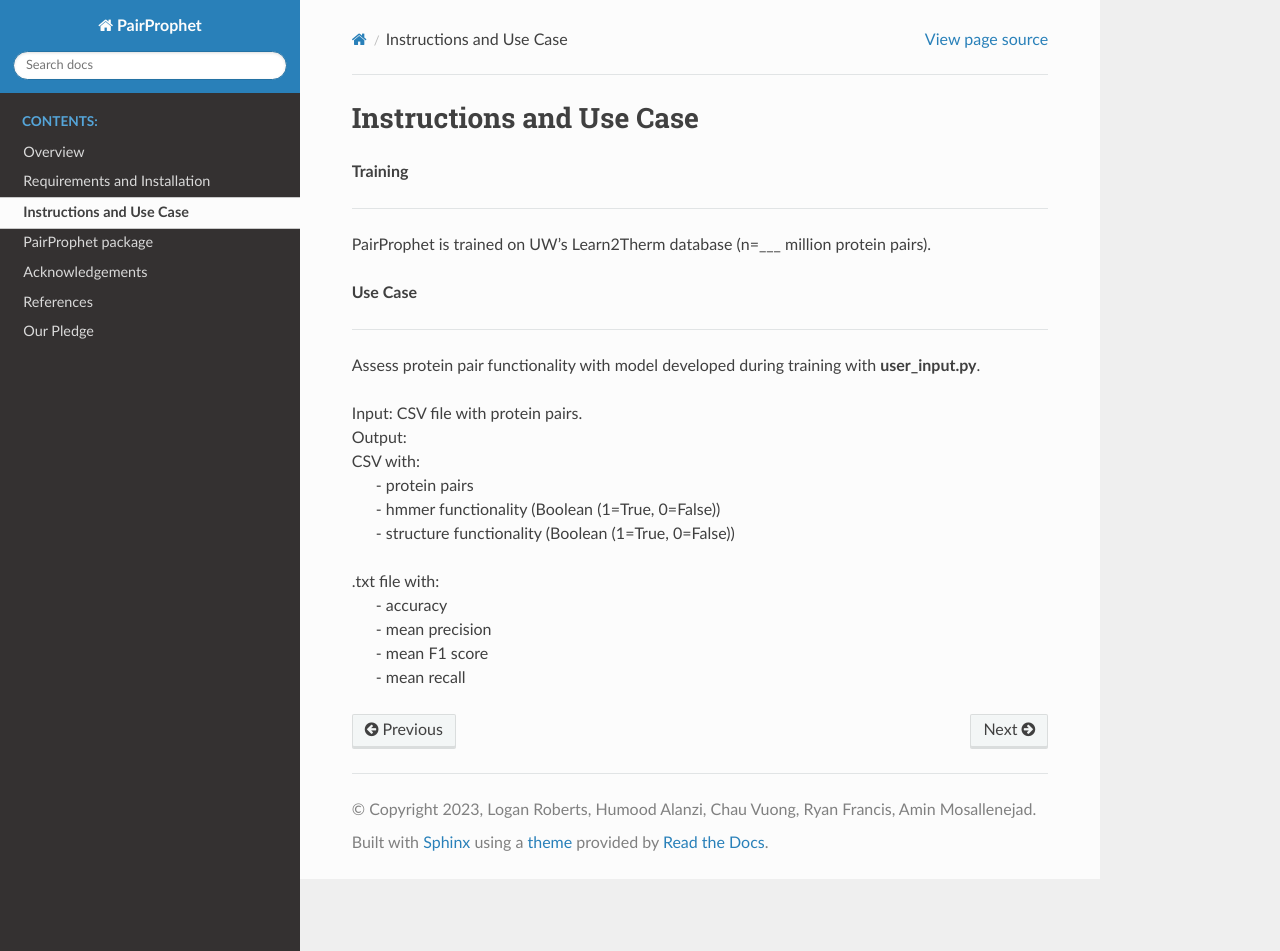
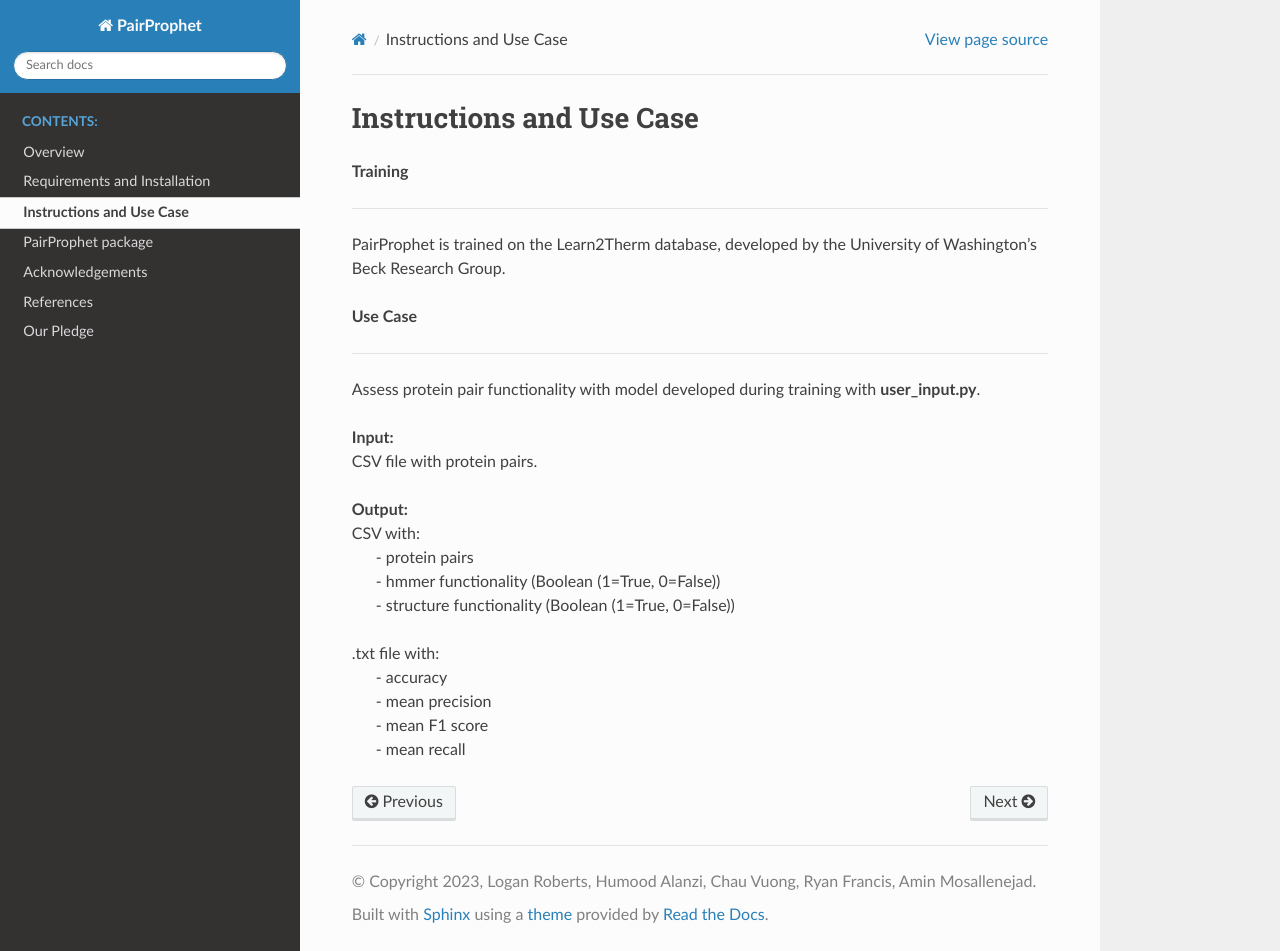
Before and after one commit to learn2therm/PairProphet, a Sphinx documentation site: the page built from docs/Contents/Instructions.rst, in a window 1280 px wide and 951 px high. Built offline with Sphinx 7.4.7 and the Read the Docs theme 2.0.0, drawn with Linux system fonts in a browser that asks for light colours.

Commit message:
update instructions page

```diff
--- a/docs/Contents/Instructions.rst
+++ b/docs/Contents/Instructions.rst
@@ -4,15 +4,17 @@ Instructions and Use Case
 | **Training**
 ****************
 
-| PairProphet is trained on UW's Learn2Therm database (n=___ million protein pairs).
+| PairProphet is trained on the Learn2Therm database, developed by the University of Washington's Beck Research Group.
 
 | **Use Case**
 ****************
 
 | Assess protein pair functionality with model developed during training with **user_input.py**.
 
-| Input: CSV file with protein pairs.
-| Output:
+| **Input:**
+| CSV file with protein pairs.
+
+| **Output:**
 | CSV with:
 |   - protein pairs
 |   - hmmer functionality (Boolean (1=True, 0=False))
```
